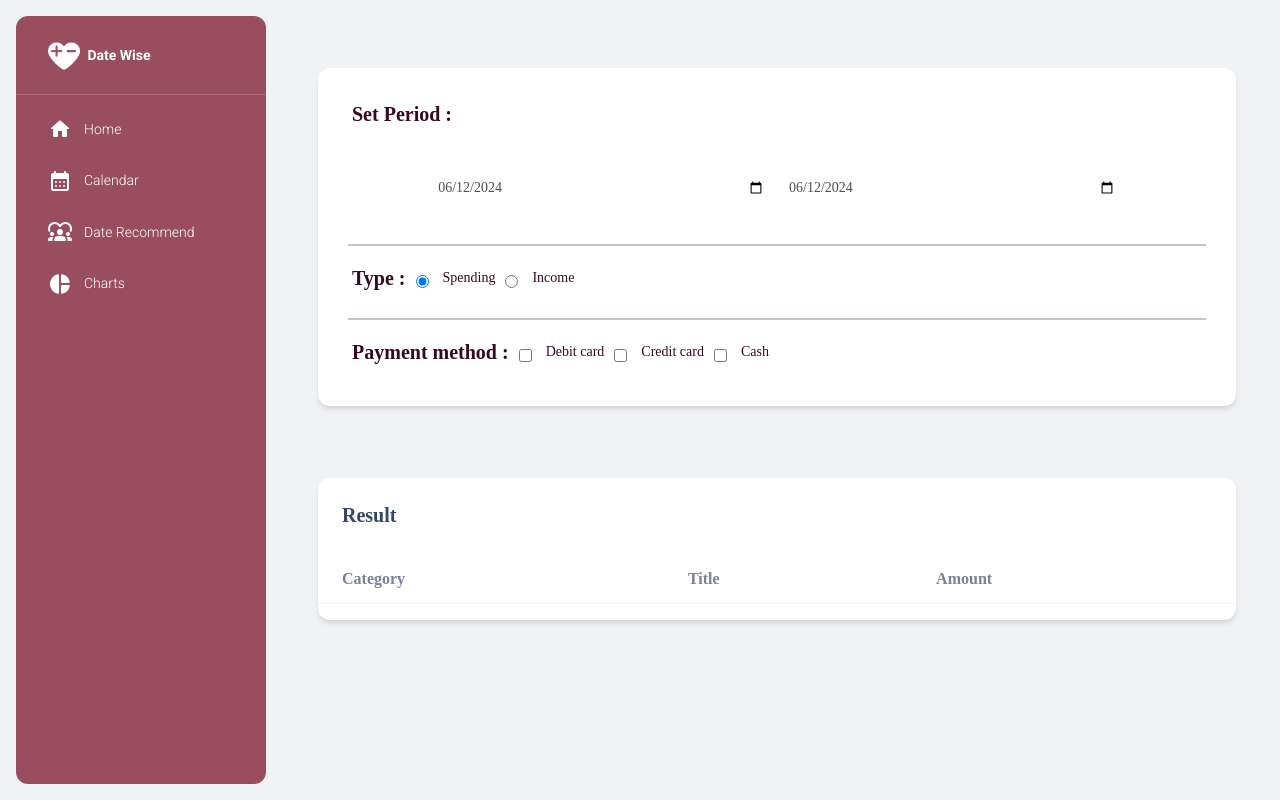
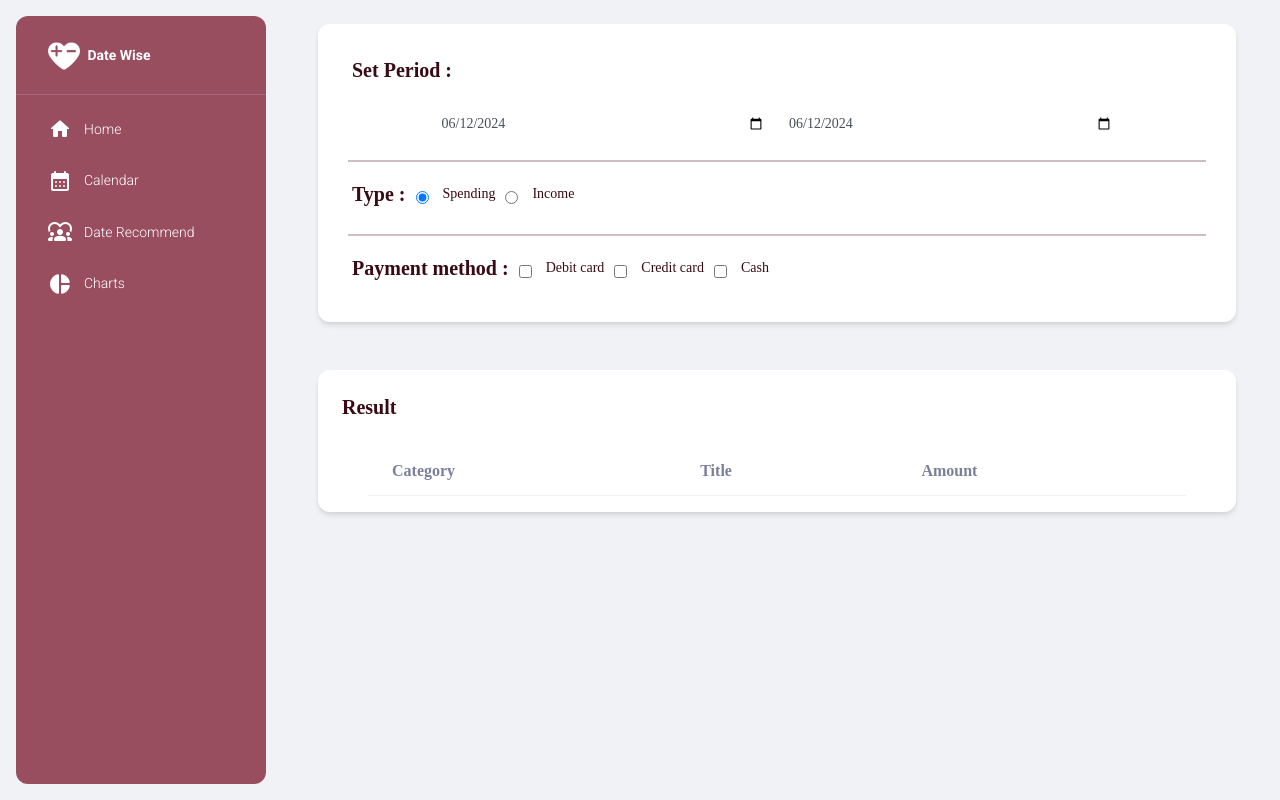
Before and after one commit to mingZZ-3/DateWise, a Vue app in the folder datewise_vue/: page /pages/search in a window 1280 px wide. Built offline with nearby package versions, Linux system fonts and the light colour scheme; what vue-sweetalert2 would draw is missing.

Commit message:
Feat : 검색화면 / 이예슬 / 20240611_1429

```diff
--- a/datewise_vue/src/views/applications/DataTables.vue
+++ b/datewise_vue/src/views/applications/DataTables.vue
@@ -10,9 +10,9 @@
       </thead>
       <tbody>
         <tr v-for="(item, index) in data" :key="index">
-          <td>{{ item.category }}</td>
-          <td>{{ item.title }}</td>
-          <td>{{ item.amount }}원</td>
+          <td id="cate">{{ item.category }}</td>
+          <td id="title">{{ item.title }}</td>
+          <td id="amount">{{ item.amount }}원</td>
         </tr>
       </tbody>
     </table>
@@ -30,3 +30,42 @@ export default {
   },
 };
 </script>
+
+<style scoped>
+td {
+  padding: 20px;
+  font-family: "DM Serif Display", serif;
+  color: #380A15;
+  font-weight: bold;
+  font-style: normal;
+}
+
+.table-responsive {
+  margin-left: 50px;
+  margin-right: 50px;
+}
+
+#cate {
+  color: #827B7D;
+  font-size: 15px;
+}
+
+#title {
+  color: #994E60;
+  font-size: 20px;
+}
+
+#amount {
+  font-size: 20px;
+}
+
+.custom-table th:first-child,
+.custom-table td:first-child {
+  border-top: 2px solid rgba(56, 10, 21, 0.3);
+}
+
+.custom-table th:last-child,
+.custom-table td:last-child {
+  border-top: 2px solid rgba(56, 10, 21, 0.3);
+}
+</style>
--- a/datewise_vue/src/views/pages/Search.vue
+++ b/datewise_vue/src/views/pages/Search.vue
@@ -1,8 +1,6 @@
 <template>
     <div class="container">
         <div class="py-4 container-fluid">
-            <div class="mt-4 row">
-                <div class="col-12">
             <div class="card">
                 <div class="filter-container">
                     <div class="filter-group period-group">
@@ -13,9 +11,8 @@
                                     <form action="#" class="row">
                                         <div class="col-md-6">
                                             <div class="form-group">
-                                                        <input type="date" id="startDate"
-                                                            class="datepicker form-control" placeholder="Start Date"
-                                                            v-model="filters.startDate">
+                                                <input type="date" id="startDate" class="datepicker form-control"
+                                                    placeholder="Start Date" v-model="filters.startDate">
                                             </div>
                                         </div>
                                         <div class="col-md-6">
@@ -43,19 +40,16 @@
                     <div class="filter-group" v-if="filters.type === 'Spending'">
                         <label class="label_txt">Payment method :</label>
                         <div class="checkbox-group">
-                                    <input type="checkbox" id="debit" value="Debit card"
-                                        v-model="filters.paymentMethod">
+                            <input type="checkbox" id="debit" value="Debit card" v-model="filters.paymentMethod">
                             <label for="debit">Debit card</label>
-                                    <input type="checkbox" id="credit" value="Credit card"
-                                        v-model="filters.paymentMethod">
+                            <input type="checkbox" id="credit" value="Credit card" v-model="filters.paymentMethod">
                             <label for="credit">Credit card</label>
                             <input type="checkbox" id="cash" value="Cash" v-model="filters.paymentMethod">
                             <label for="cash">Cash</label>
                         </div>
                     </div>
                     <hr v-if="filters.type === 'Spending' && filters.paymentMethod.length > 0">
-                            <div class="filter-group"
-                                v-if="(filters.type === 'Spending') && filters.paymentMethod.length > 0">
+                    <div class="filter-group" v-if="(filters.type === 'Spending') && filters.paymentMethod.length > 0">
                         <label class="label_txt">Category :</label>
                         <div class="checkbox-group">
                             <input type="checkbox" id="food" value="food" v-model="filters.category">
@@ -78,18 +72,12 @@
                 </div>
             </div>
         </div>
-            </div>
-        </div>
         <div class="py-4 container-fluid">
-            <div class="mt-4 row">
-                <div class="col-12">
             <div class="card">
                 <div class="card-header">
-                            <h5 class="mb-0">Result</h5>
+                    <h5 class="mb-0" style="color: #380A15; font-size: 20px;">Result</h5>
                 </div>
                 <DataTables :data="filteredData" />
-                    </div>
-                </div>
             </div>
         </div>
     </div>
@@ -130,9 +118,10 @@ const filteredData = computed(() => {
 </script>
 
 <style scoped>
-.container {
+.container-fluid {
     padding: 20px;
     font-family: "DM Serif Display", serif;
+    color: #380A15;
     font-weight: bold;
     font-style: normal;
 }
@@ -169,7 +158,6 @@ label {
 
 .label_txt {
     font-weight: bold;
-    color: #380A15;
     font-size: 15pt;
 }
 
@@ -177,7 +165,6 @@ h2 {
     font-family: "DM Serif Display", serif;
     font-weight: bold;
     font-style: normal;
-    color: #380A15;
     font-size: 20pt;
 }
 </style>
```
Lines whose indentation alone changed are shown as unchanged.
